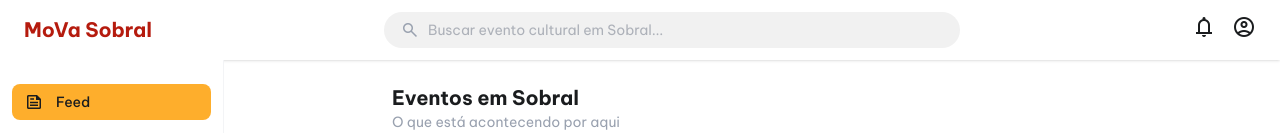
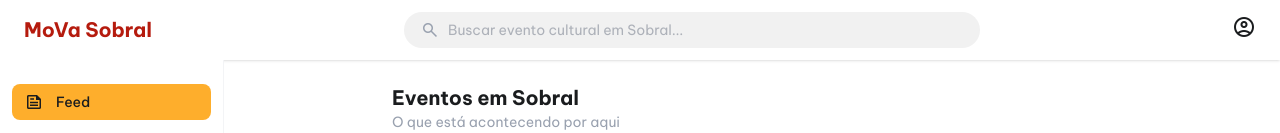
Before and after one commit to hevellyn16/movaComoVai, a Next.js app in the folder front/mova/: page /feed in a window 1280 px wide. Shown: the top 133 px of the page. Built offline with nearby package versions, Linux system fonts and the light colour scheme.

Commit message:
refactor(header): update header component to include navigation links

```diff
--- a/front/mova/components/layout/header.tsx
+++ b/front/mova/components/layout/header.tsx
@@ -1,3 +1,5 @@
+import Link from "next/link";
+
 export default function Header() {
 	return (
 		<header className="w-full bg-white shadow-sm px-6 py-3 flex items-center justify-between gap-4">
@@ -22,22 +24,14 @@ export default function Header() {
 			</div>
 
 			<div className="flex items-center gap-4">
-				<button className="cursor-pointer">
-					<span
-						className="material-symbols-outlined text-mova-dark hover:text-mova-red transition-colors cursor-pointer"
-						style={{ fontSize: 24 }}
-					>
-						notifications
-					</span>
-				</button>
-				<button className="cursor-pointer">
+				<Link href="/configuracoes">
 					<span
 						className="material-symbols-outlined text-mova-dark hover:text-mova-red transition-colors cursor-pointer"
 						style={{ fontSize: 24 }}
 					>
 						account_circle
 					</span>
-				</button>
+				</Link>
 			</div>
 		</header>
 	);
```
